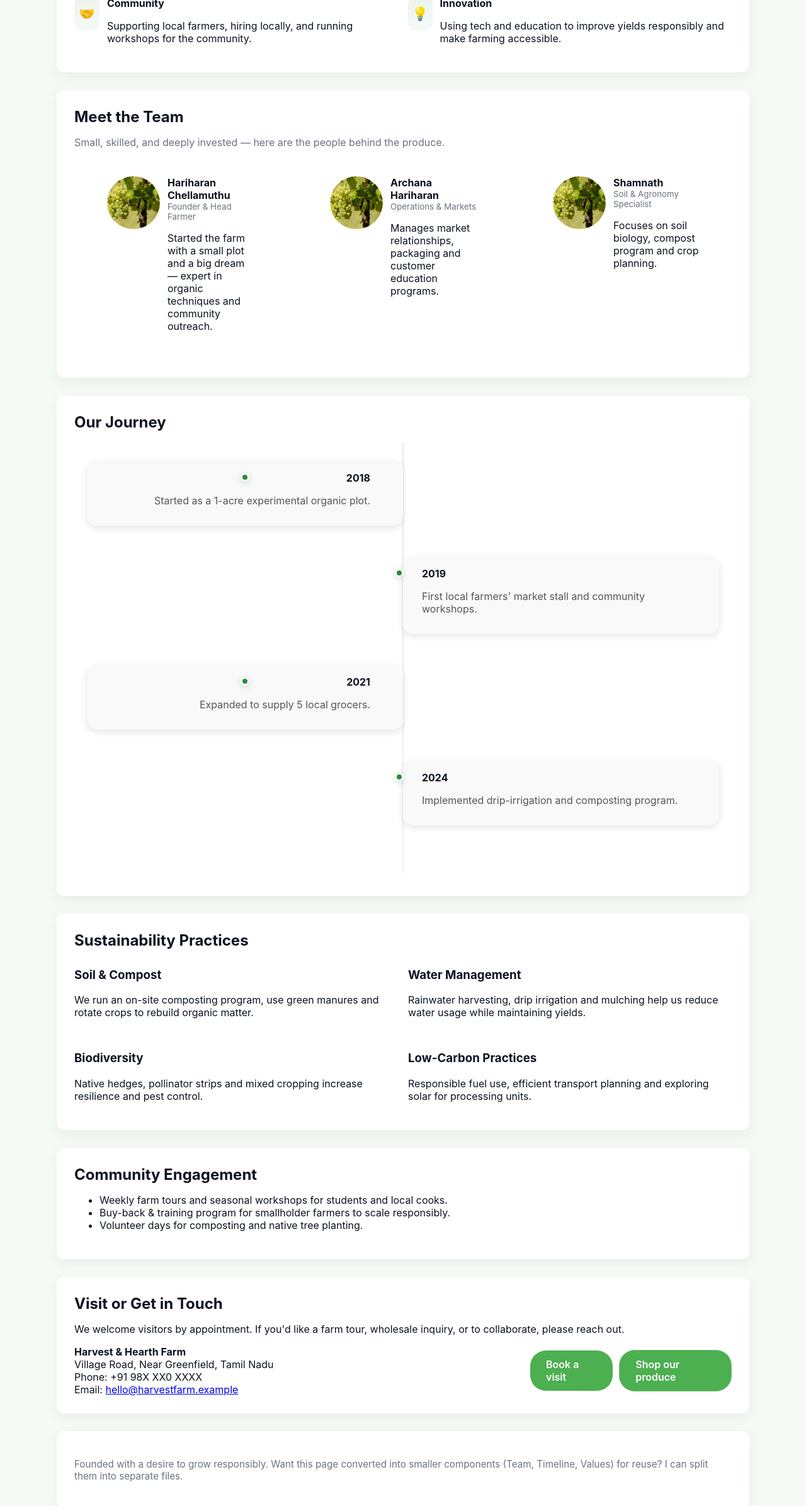
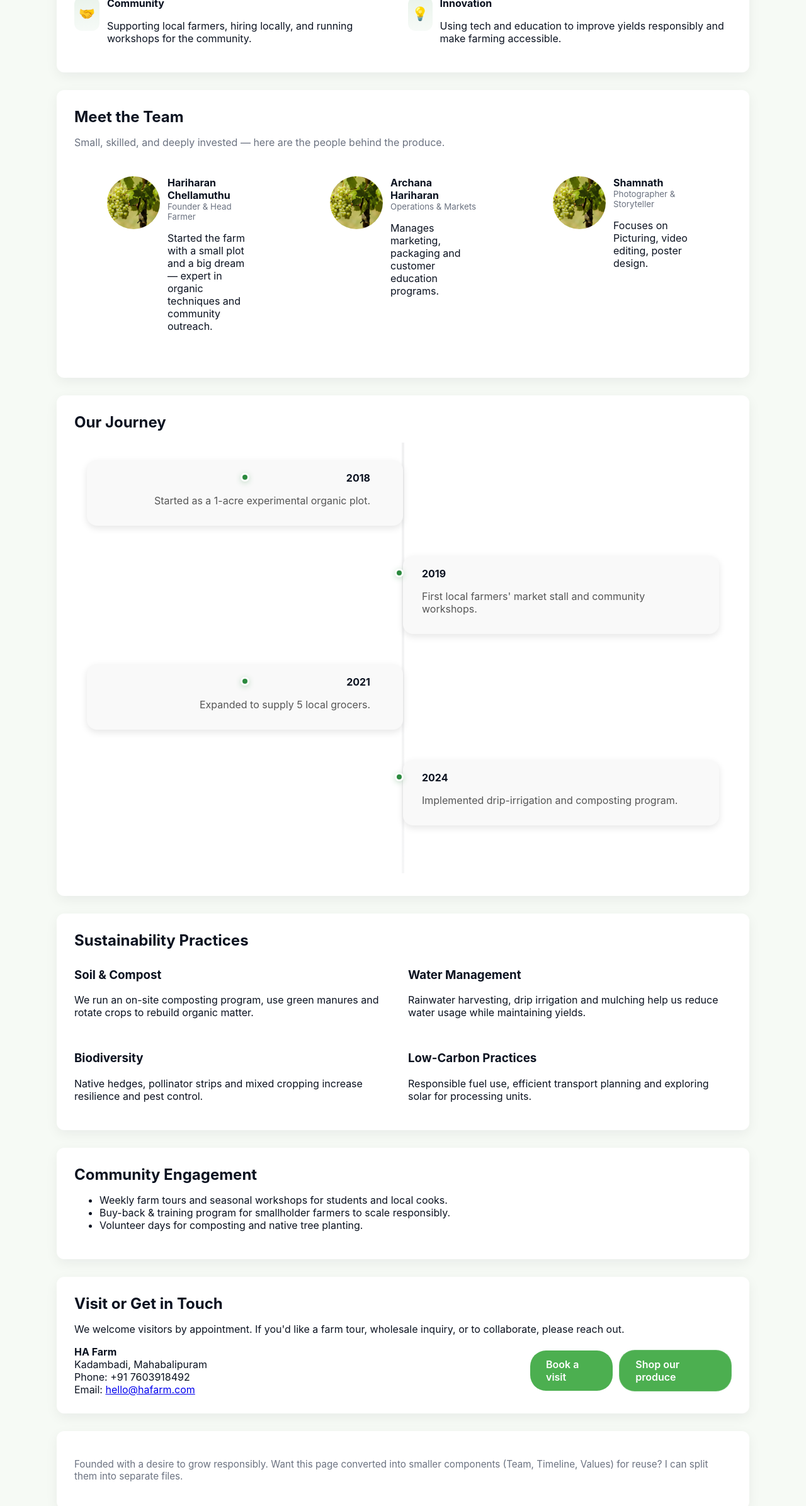
Before and after one commit to hariharan005/dcfarm, a React (Create React App) app: page /about in a window 1280 px wide. Shown: the part 1104-3496 px from the top of the page at 63% size. Built offline with nearby package versions, Linux system fonts and the light colour scheme.

Commit message:
About pagw updated

```diff
--- a/src/pages/Aboutpage.jsx
+++ b/src/pages/Aboutpage.jsx
@@ -42,13 +42,13 @@ const teamMembers = [
     {
         name: "Archana Hariharan",
         role: "Operations & Markets",
-        bio: "Manages market relationships, packaging and customer education programs.",
+        bio: "Manages marketing, packaging and customer education programs.",
         img: TEAM_PLACEHOLDER,
     },
     {
         name: "Shamnath",
-        role: "Soil & Agronomy Specialist",
-        bio: "Focuses on soil biology, compost program and crop planning.",
+        role: "Photographer & Storyteller",
+        bio: "Focuses on Picturing, video editing, poster design.",
         img: TEAM_PLACEHOLDER,
     },
 ];
@@ -277,11 +277,11 @@ export default function AboutPage() {
                     </p>
                     <div className="contact-grid">
                         <address>
-                            <strong>Harvest & Hearth Farm</strong>
-                            <div>Village Road, Near Greenfield, Tamil Nadu</div>
-                            <div>Phone: +91 98X XX0 XXXX</div>
+                            <strong>HA Farm</strong>
+                            <div>Kadambadi, Mahabalipuram</div>
+                            <div>Phone: +91 7603918492</div>
                             <div>
-                                Email: <a href="mailto:hello@harvestfarm.example">hello@harvestfarm.example</a>
+                                Email: <a href="mailto:hello@hafarm.com">hello@hafarm.com</a>
                             </div>
                         </address>
 
```
